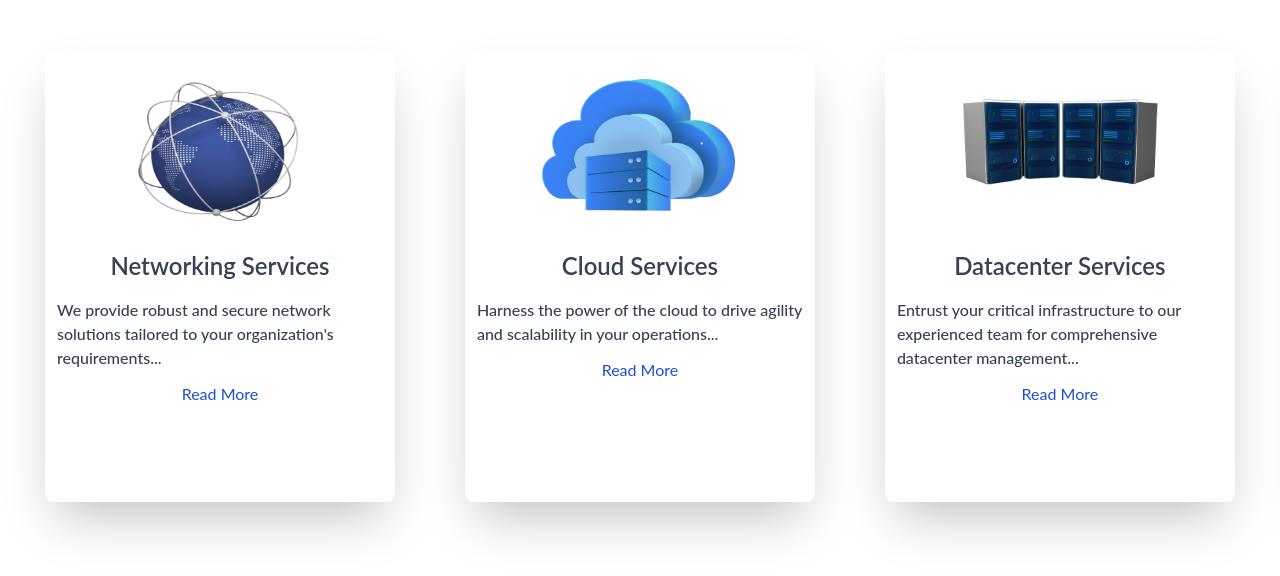
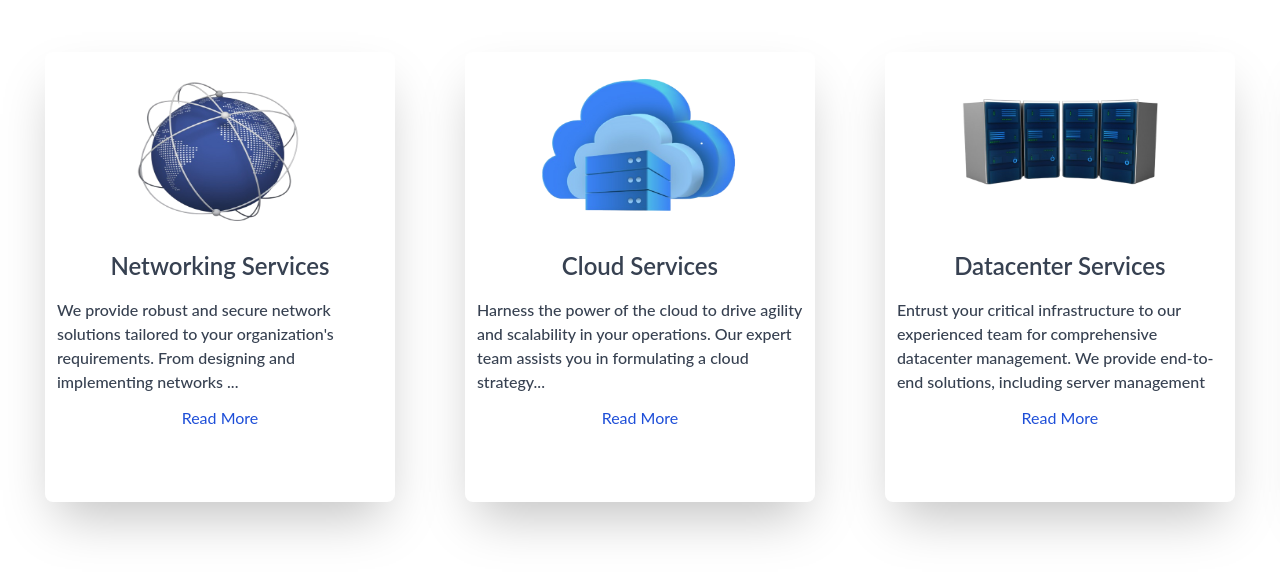
Before and after one commit to mohammadshihabudeenzenquix/zenquix, a React (Create React App) app: page / in a window 1280 px wide. Shown: the part 3235-3811 px from the top of the page. Built offline with nearby package versions, Linux system fonts and the light colour scheme.

Commit message:
Service Contant

```diff
--- a/src/components/Services.js
+++ b/src/components/Services.js
@@ -41,49 +41,49 @@ const HorizontalScroll = () => {
       img: img,
       title: "Networking Services",
       description:
-        "We provide robust and secure network solutions tailored to your organization's requirements...",
+        "We provide robust and secure network solutions tailored to your organization's requirements. From designing and implementing networks ...",
       link: "/services-details",
     },
     {
       img: img2,
       title: "Cloud Services",
       description:
-        "Harness the power of the cloud to drive agility and scalability in your operations...",
+        "Harness the power of the cloud to drive agility and scalability in your operations. Our expert team assists you in formulating a cloud strategy... ",
       link: "/cloud-services",
     },
     {
       img: img3,
       title: "Datacenter Services",
       description:
-        "Entrust your critical infrastructure to our experienced team for comprehensive datacenter management...",
+        "Entrust your critical infrastructure to our experienced team for comprehensive datacenter management. We provide end-to-end solutions, including server management",
       link: "/datacenter-services",
     },
     {
       img: img4,
       title: "End User Support",
       description:
-        "Empower your workforce with reliable and efficient IT support...",
+        "Empower your workforce with reliable and efficient IT support. Our end user services cover help desk support, software installations and upgrades",
       link: "/EndUser-services",
     },
     {
       img: img5,
       title: "Software Development",
       description:
-        "Transform your business with tailor-made software solutions that meet your specific requirements...",
+        "Transform your business with tailor-made software solutions that meet your specific requirements. Our skilled software development team brings your ideas to life, crafting custom",
       link: "/Software-services",
     },
     {
       img: img6,
       title: "Consultancy Services",
       description:
-        "Our experts provide strategic insights to help you navigate your business challenges.",
+        "Benefit from our strategic IT consulting services, where we assess your current IT landscape, identify opportunities for improvement, and provide recommendations ",
       link: "/Consulting-Services",
     },
     {
       img: img7,
       title: "IT Staffing",
       description:
-        "Find the right talent to drive your IT initiatives forward with our staffing solutions.",
+        "Fill critical skill gaps in your organization with our IT staff augmentation services. We provide highly skilled and experienced professionals to supplement your existing team",
       link: "/ITAugmentation",
     },
   ];
```
